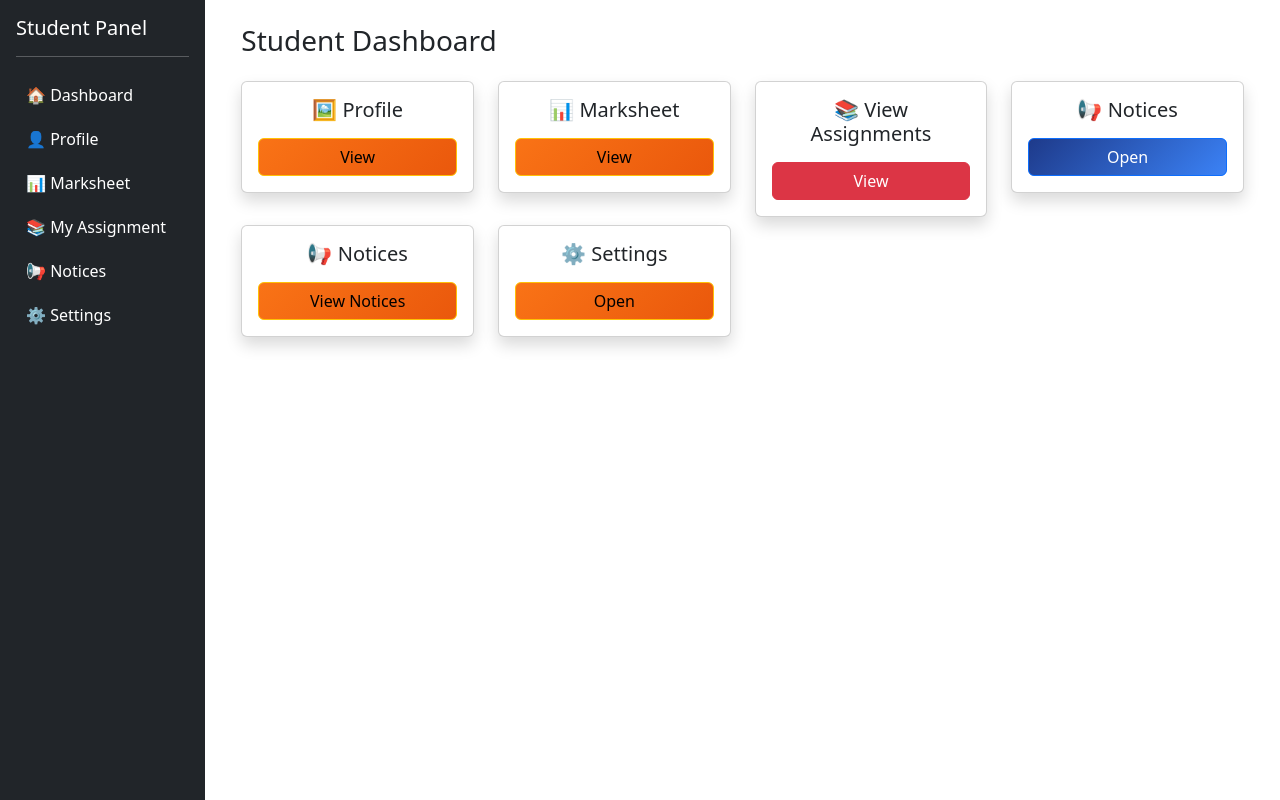
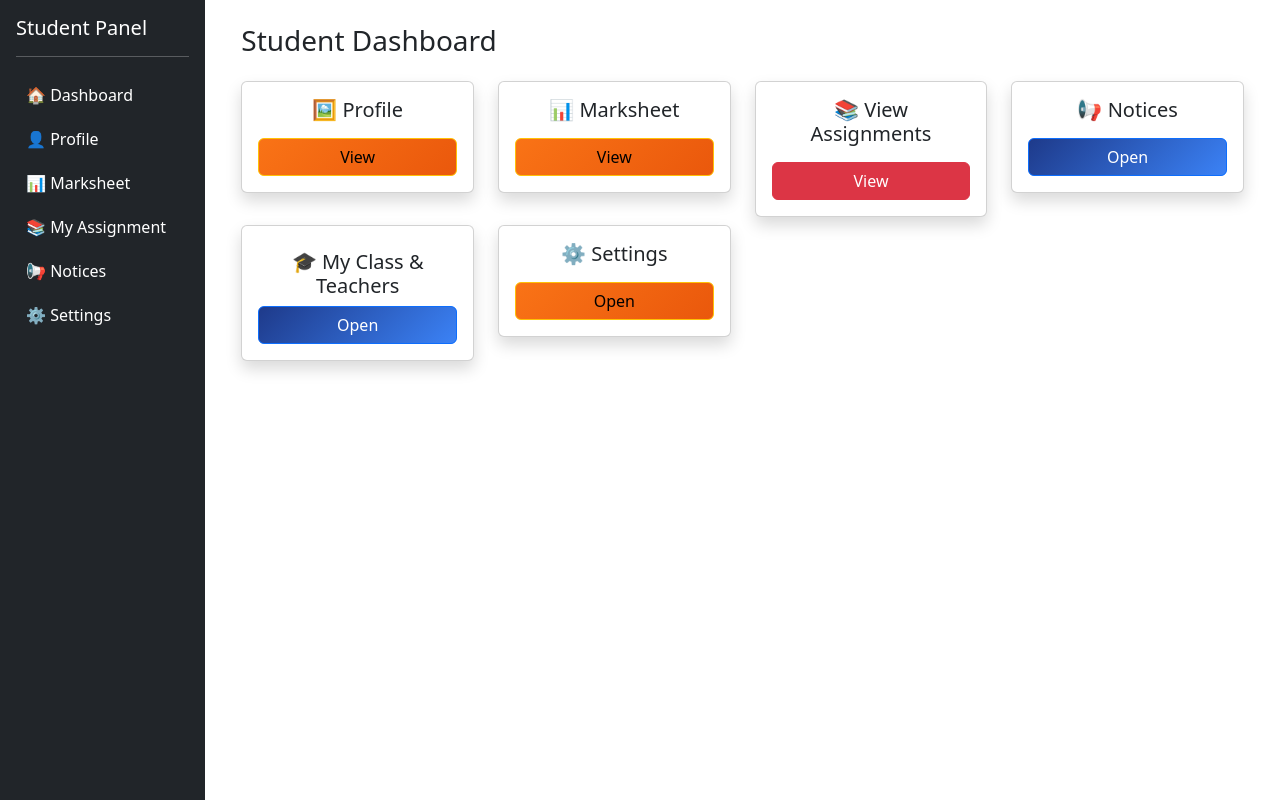
Before and after one commit to abhi1kr2/sms, a Flask app: page /stddashboard in a window 1280 px wide. Shown: the part 66-866 px from the top of the page. Run offline with Flask 3, Linux system fonts and the light colour scheme; the visitor is signed in with stand-in values (Sample User, id 1); data that the repository does not hold is empty; some libraries are stand-ins or nearby versions.

Commit message:
Code addede to see class, subject and teacher from student dashboard

```diff
--- a/app.py
+++ b/app.py
@@ -77,20 +77,67 @@ def student_login():
 
 
 #Code for Student Dashboard Route
+
 @app.route("/stddashboard")
 def stddashboard():
+
     if "student_id" not in session:
         return redirect("/student_login")
 
     conn = get_db()
-    cursor = conn.cursor()
-    cursor.execute("SELECT * FROM students_rgd WHERE std_id=%s", (session["student_id"],))
+    cursor = conn.cursor(pymysql.cursors.DictCursor)
+
+    # ---------------- STUDENT INFO ----------------
+
+    cursor.execute("""
+        SELECT
+            s.*,
+            c.class_name
+
+        FROM students_rgd s
+
+        LEFT JOIN classes c
+            ON s.class_id = c.id
+
+        WHERE s.std_id=%s
+    """, (session["student_id"],))
+
     student = cursor.fetchone()
-    conn.close()
-
-    return render_template("stddashboard.html", student=student)
-
-#Code for Student Dashboard Route
+
+    # ---------------- SUBJECTS ----------------
+
+    cursor.execute("""
+        SELECT *
+        FROM subjects
+        WHERE class_id=%s
+    """, (student["class_id"],))
+
+    subjects = cursor.fetchall()
+
+    # ---------------- TEACHERS ----------------
+
+    cursor.execute("""
+        SELECT *
+        FROM teachers
+        WHERE class_id=%s
+    """, (student["class_id"],))
+
+    teachers = cursor.fetchall()
+
+    conn.close()
+
+    return render_template(
+        "stddashboard.html",
+
+        student=student,
+        subjects=subjects,
+        teachers=teachers
+    )
+
+
+
+
+#Code for Student Dashboard Route-context_processor
 @app.context_processor
 def inject_student():
 
@@ -449,6 +496,75 @@ def student_assignments():
 
 
 #End Stduent view assignment-
+
+
+
+
+
+
+# #start Student view class and assigned teacher-- #commented because rendering it from stddashboard route
+
+
+
+# @app.route("/student_class_details")
+# def student_class_details():
+
+#     if "student_id" not in session:
+#         return redirect("/student_login")
+
+#     conn = get_db()
+#     cursor = conn.cursor(pymysql.cursors.DictCursor)
+
+#     # ---------------- STUDENT INFO ----------------
+
+#     cursor.execute("""
+#         SELECT
+#             s.*,
+#             c.class_name
+
+#         FROM students_rgd s
+
+#         LEFT JOIN classes c
+#             ON s.class_id = c.id
+
+#         WHERE s.std_id=%s
+#     """, (session["student_id"],))
+
+#     student = cursor.fetchone()
+
+#     # ---------------- SUBJECTS OF CLASS ----------------
+
+#     cursor.execute("""
+#         SELECT *
+#         FROM subjects
+#         WHERE class_id=%s
+#     """, (student["class_id"],))
+
+#     subjects = cursor.fetchall()
+
+#     # ---------------- TEACHERS OF CLASS ----------------
+
+#     cursor.execute("""
+#         SELECT *
+#         FROM teachers
+#         WHERE class_id=%s
+#     """, (student["class_id"],))
+
+#     teachers = cursor.fetchall()
+
+#     conn.close()
+
+#     return render_template(
+#         "student_class_details.html",
+#         student=student,
+#         subjects=subjects,
+#         teachers=teachers
+#     )
+
+
+#End Student view class and assigned teacher--
+
+
 
 
 
--- a/templates/stddashboard.html
+++ b/templates/stddashboard.html
@@ -38,8 +38,12 @@
     <div class="row mt-2">
         <div class="col-md-3">
             <div class="card p-3 text-center shadow">
-                <h5>📢 Notices</h5>
-                <a href="/notices" class="btn btn-warning mt-2">View Notices</a>
+                <h5 class="mt-2">🎓 My Class & Teachers</h5>
+                <button class="btn btn-primary" data-bs-toggle="modal" data-bs-target="#classModal">
+
+                    Open
+
+                </button>
             </div>
         </div>
 
@@ -58,4 +62,142 @@
 
 
 
+
+
+
+
+
+
+
+
+
+<!-- CLASS DETAILS MODAL -->
+
+<div class="modal fade"
+     id="classModal"
+     tabindex="-1">
+
+    <div class="modal-dialog modal-lg modal-dialog-scrollable">
+
+        <div class="modal-content border-0 rounded-4">
+
+            <!-- HEADER -->
+
+            <div class="modal-header bg-primary text-white">
+
+                <h5 class="modal-title">
+                    🎓 My Class Details
+                </h5>
+
+                <button type="button"
+                        class="btn-close btn-close-white"
+                        data-bs-dismiss="modal"></button>
+
+            </div>
+
+            <!-- BODY -->
+
+            <div class="modal-body">
+
+                <!-- CLASS -->
+
+                <div class="mb-4">
+
+                    <h4>
+                        Class:
+                        <span class="badge bg-success">
+                            {{ student.class_name }}
+                        </span>
+                    </h4>
+
+                </div>
+
+                <!-- SUBJECTS -->
+
+                <div class="mb-4">
+
+                    <h5 class="mb-3">
+                        📚 Subjects
+                    </h5>
+
+                    {% for sub in subjects %}
+
+                    <span class="badge bg-primary p-2 me-2 mb-2">
+                        {{ sub.name }}
+                    </span>
+
+                    {% endfor %}
+
+                </div>
+
+                <!-- TEACHERS -->
+
+                <div>
+
+                    <h5 class="mb-3">
+                        👨‍🏫 Assigned Teachers
+                    </h5>
+
+                    <div class="row g-3">
+
+                        {% for t in teachers %}
+
+                        <div class="col-md-6">
+
+                            <div class="card shadow-sm border-0 rounded-4 h-100">
+
+                                <div class="card-body text-center">
+
+                                    {% if t.tchr_img %}
+
+                                    <img src="{{ url_for('static', filename='uploads/teachers/' + t.tchr_img) }}"
+                                         class="rounded-circle mb-3"
+                                         width="90"
+                                         height="90"
+                                         style="object-fit:cover; border:3px solid #0d6efd;">
+
+                                    {% else %}
+
+                                    <img src="https://cdn-icons-png.flaticon.com/512/3135/3135715.png"
+                                         class="rounded-circle mb-3"
+                                         width="90">
+
+                                    {% endif %}
+
+                                    <h5>
+                                        {{ t.first_name }} {{ t.last_name }}
+                                    </h5>
+
+                                    <p class="text-muted mb-2">
+                                        {{ t.subject }}
+                                    </p>
+
+                                </div>
+
+                            </div>
+
+                        </div>
+
+                        {% endfor %}
+
+                    </div>
+
+                </div>
+
+            </div>
+
+        </div>
+
+    </div>
+
+</div>
+
+
+
+
+
+
+
+
+
 {% endblock %}
```
